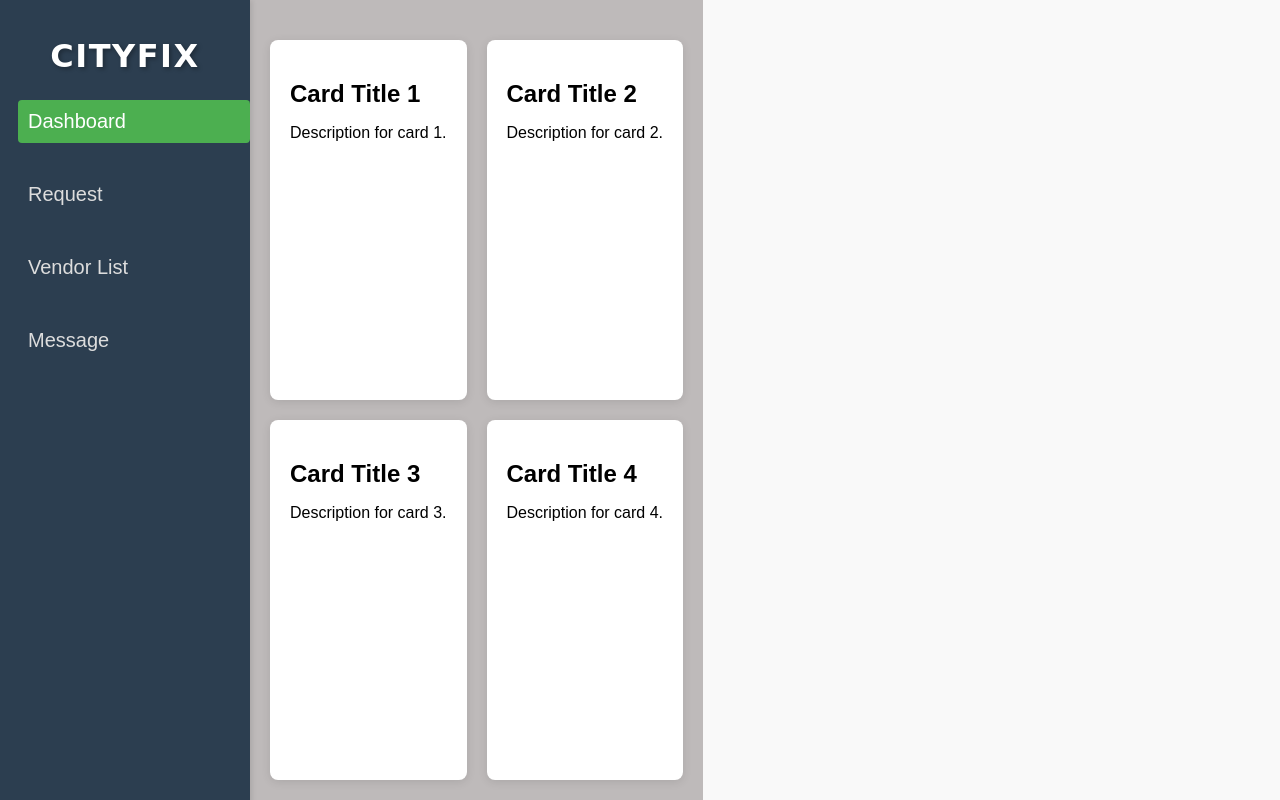
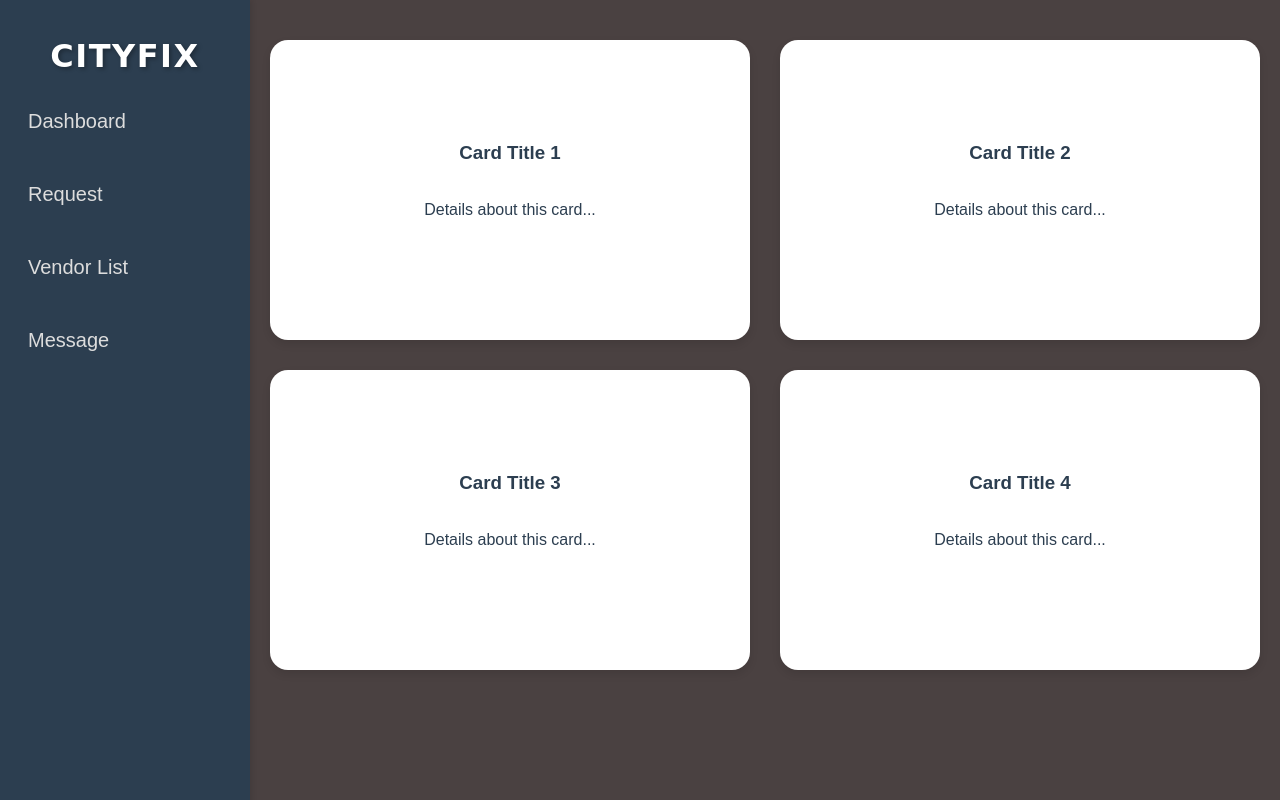
Before and after one commit to Bharaneedharan-K/Car-Service-Appoinment-Booking, a PHP site: page /dashboard/admin_dashboard.html in a window 1280 px wide. Run offline with PHP 8.4, Linux system fonts and the light colour scheme.

Commit message:
small change

```diff
--- a/admin/dashboard/admin_dashboard.html
+++ b/admin/dashboard/admin_dashboard.html
@@ -22,24 +22,23 @@
         <!-- Main content -->
         <div class="main-content">
 
-
             <!-- Card Section -->
             <div class="card-container">
                 <div class="card">
-                    <h2>Card Title 1</h2>
-                    <p>Description for card 1.</p>
+                    <h3>Card Title 1</h3>
+                    <p>Details about this card...</p>
                 </div>
                 <div class="card">
-                    <h2>Card Title 2</h2>
-                    <p>Description for card 2.</p>
+                    <h3>Card Title 2</h3>
+                    <p>Details about this card...</p>
                 </div>
                 <div class="card">
-                    <h2>Card Title 3</h2>
-                    <p>Description for card 3.</p>
+                    <h3>Card Title 3</h3>
+                    <p>Details about this card...</p>
                 </div>
                 <div class="card">
-                    <h2>Card Title 4</h2>
-                    <p>Description for card 4.</p>
+                    <h3>Card Title 4</h3>
+                    <p>Details about this card...</p>
                 </div>
             </div>
         </div>
--- a/admin/dashboard/dashboard.css
+++ b/admin/dashboard/dashboard.css
@@ -1,12 +1,14 @@
-body {
-    font-family: Arial, sans-serif;
+/* General Styles */
+body, html {
+    height: 100%;
     margin: 0;
     padding: 0;
-    background-color: #f9f9f9;
+    font-family: Arial, sans-serif;
 }
 
 .container {
     display: flex;
+    height: 100vh;
 }
 
 /* Sidebar styling */
@@ -14,7 +16,7 @@ body {
     position: fixed;
     top: 0;
     left: 0;
-    width: 250px; /* Sidebar width */
+    width: 250px;
     height: 100%;
     background-color: #2c3e50;
     padding-top: 10px;
@@ -40,7 +42,6 @@ body {
 
 .sidebar ul li {
     padding: 15px 0;
-    text-align: left;
     padding-left: 18px;
 }
 
@@ -58,49 +59,55 @@ body {
     background-color: #34495e;
 }
 
-.sidebar ul li a.active {
-    background-color: #4CAF50;
-    color: #fff;
-}
 
 /* Main content styling */
 .main-content {
     margin-left: 250px; /* Match the sidebar width */
     padding: 20px;
-    background-color: #bebaba;
-    min-height: 100vh;
+    background-color: #4a4141; /* Main content background */
+    width: calc(100% - 250px); /* Ensure it takes the remaining space after sidebar */
+    min-height: 100vh; /* Ensure it stretches to full viewport height */
     box-sizing: border-box;
-    display: flex; /* Flexbox to help layout */
-    flex-direction: column; /* Stack children vertically */
+    display: flex;
+    flex-direction: column;
+    color: #ffffff; /* Text color for contrast */
 }
-
-/* Card Container to take full height of page */
+/* Card Container */
 .card-container {
-    display: grid;
-    grid-template-columns: 1fr 1fr; /* Two equal-width columns */
-    grid-template-rows: repeat(2, 1fr); /* Two equal-height rows */
-    gap: 20px; /* Space between the cards */
     margin-top: 20px;
-    flex-grow: 1; /* Allow this container to grow and fill available space */
+    display: flex;
+    flex-wrap: wrap; /* Allows multiple rows of cards */
+    gap: 30px; /* Space between the cards */
+    justify-content: space-between;
+    align-items: stretch; /* Ensures cards take full height in the row */
 }
 
 /* Card Styling */
 .card {
-    background-color: #fff;
-    border-radius: 8px;
-    box-shadow: 0 2px 10px rgba(0, 0, 0, 0.1);
+    background-color: #ffffff;
+    color: #2c3e50;
+    border-radius: 18px;
+    box-shadow: 0 4px 8px rgba(0, 0, 0, 0.1);
     padding: 20px;
-    width: 100%; /* Fill grid cell width */
-    height: 100%; /* Fill grid cell height */
-    box-sizing: border-box; /* Include padding in width and height calculations */
+    width: calc(50% - 15px); /* Adjust to fill the width, considering the gap */
+    box-sizing: border-box;
+    text-align: center;
+    display: flex;
+    flex-direction: column; /* Stack card content vertically */
+    justify-content: center; /* Space out content */
+    min-height: 300px; /* Ensures the cards have a reasonable minimum height */
 }
 
-.card h2 {
-    font-size: 24px;
-    margin-bottom: 10px;
+.card h3 {
+    margin-top: 0;
 }
 
 .card p {
     font-size: 16px;
-    margin-bottom: 15px;
+    line-height: 1.5;
 }
+
+/* Ensure card content fills space */
+.card-content {
+    flex-grow: 1; /* Allows content to grow and take available space */
+}
```
